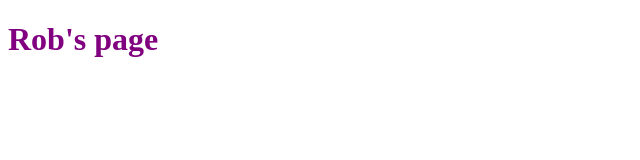
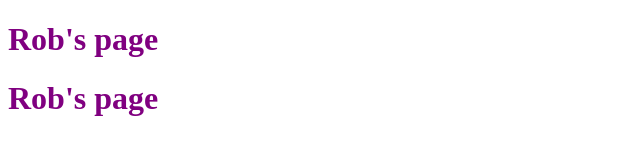
Before and after one commit to RWP1994/to-do-list-class, a website: page index.html in a window 1280 px wide. Shown: the whole page, without its empty margins (0-640 px from the left). Drawn offline with Linux system fonts and the light colour scheme.

Commit message:
fixed a bug

```diff
--- a/index.html
+++ b/index.html
@@ -6,10 +6,10 @@
     <meta http-equiv="X-UA-Compatible" content="IE=edge">
     <meta name="viewport" content="width=device-width, initial-scale=1.0">
     <title>Document</title>
-    <script src="./index.js"></script>
     <link rel="stylesheet" href="./style.css">
 </head>
 <body>
-
+    <h1>Rob's page</h1>
+    <script src="./index.js"></script>
 </body>
 </html>
```
